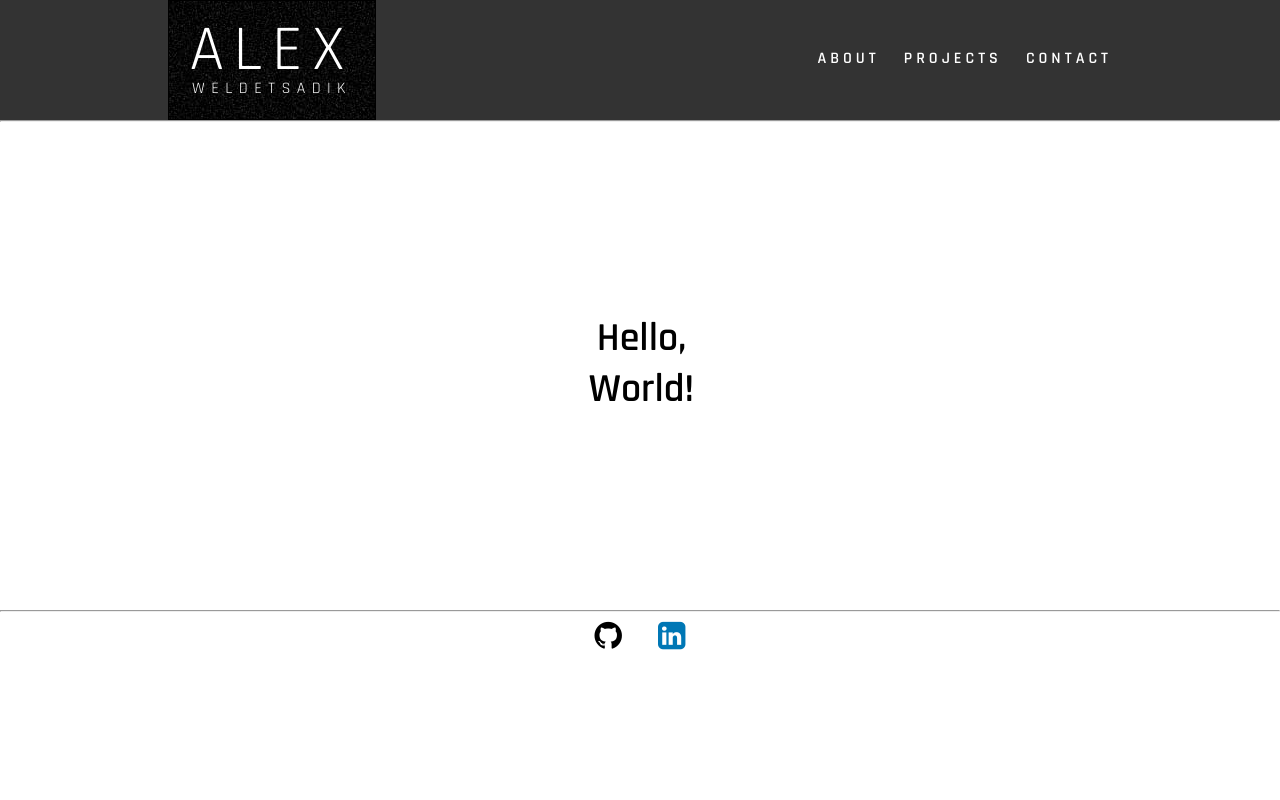
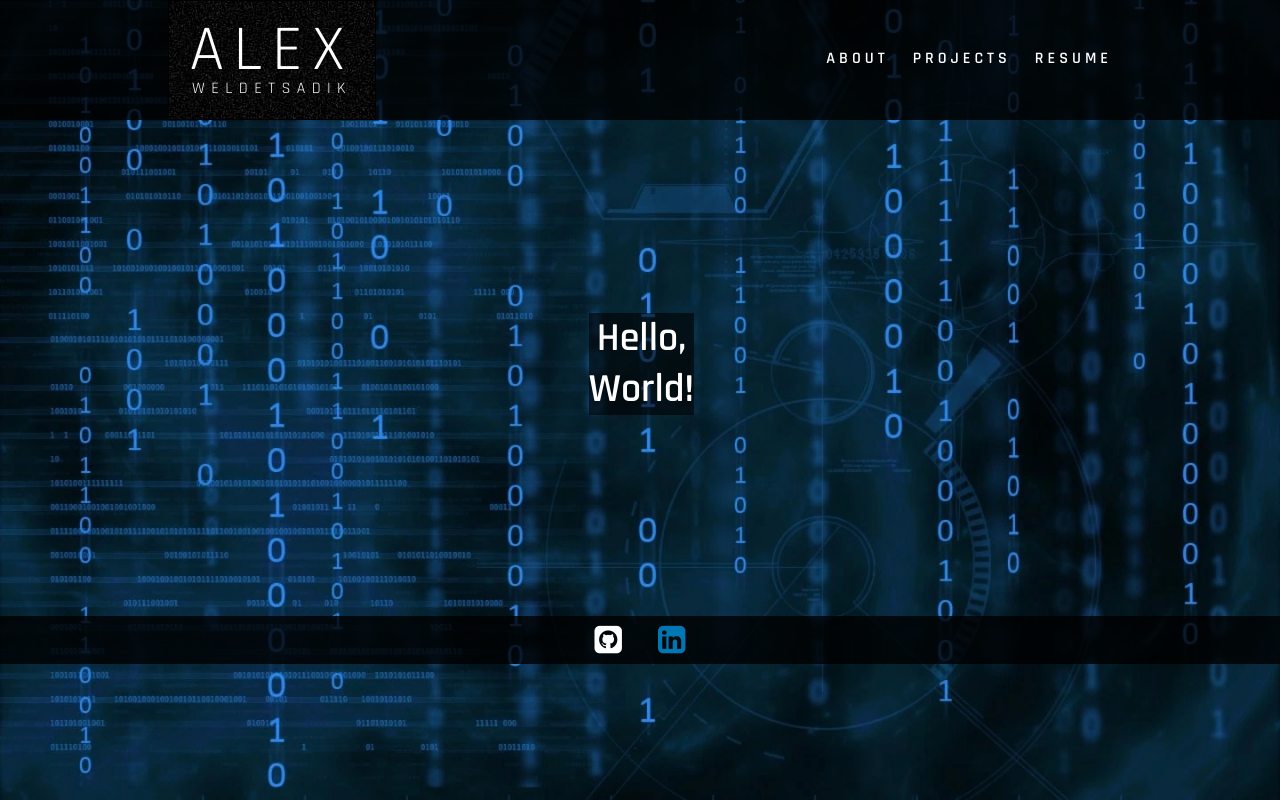
Before and after one commit to AWAlemu/portfolio, a plain HTML site: page index.html in a window 1280 px wide. Drawn offline with nearby package versions, Linux system fonts and the light colour scheme; a web font is replaced by a local one.

Commit message:
added background img and resume

```diff
--- a/css/style.css
+++ b/css/style.css
@@ -10,13 +10,16 @@ ul {
 
 body, hr {
     margin: 0;
+    padding: 0;
+    background: url('../image/binary_wp.jpg');
+    background-size: cover;
 }
 
 a {
     color: inherit;
 }
 
-header {
+header, footer {
     background-color: rgba(0,0,0,.8);
 }
 
@@ -146,13 +149,13 @@ section {
 }
 
 .content {
-    max-width: 59em;
-    min-height: 28em;
+    max-width: 61em;
+    min-height: 28.5em;
     height: 77%;
     margin: 0.5em auto 0em auto;
-    padding: 0em;
-    border-top: 0.1px solid #fff;
-    font-family: 'Old Standard TT', serif;
+    padding: 0.25em 1em;
+    border-top: 0.1px solid hidden;
+    font-family: 'Roboto Mono', sans-serif;
 }
 
 .text {
@@ -173,11 +176,8 @@ section {
     border: 1px solid black;
 }
 
-.bio {
-    width: 45em;
-    height: 15em;
-    margin: 20% 0;
-    border: 1px solid black;
+.about .content {
+    background-color: rgba(255,255,255,1);
 }
 
 .hidden {
@@ -186,7 +186,6 @@ section {
 
 .social {
     height: 3em;
-    max-width: 61em;
     margin: 0em auto 0em auto;
     padding: 0.5em 1em;
     text-align: center;
@@ -196,13 +195,17 @@ section {
     display: inline-block;
 }
 
+.github {
+    color: #fff;
+}
+
 .linkedin {
     color: #0077B5;
     margin-left: 1em;
 }
 
 .home,
-.contact {
+.resume {
     text-align: center;
 }
 
@@ -212,6 +215,8 @@ section {
     left: 46%;
     font-family: 'Rajdhani', sans-serif;
     font-size: 2.5em;
+    color: white;
+    background-color: rgba(0,0,0,.6);
 }
 
 #email {
@@ -242,7 +247,7 @@ section {
 	border: 0.1px solid black;
 	cursor: pointer;
 	position: relative;
-	top: -15.5em;
+	top: -15.25em;
 	z-index: 1;
 }
 
--- a/index.html
+++ b/index.html
@@ -6,7 +6,7 @@
     <meta name="viewport" content="width=device-width, initial-scale=1">
     <title>Alex Weldetsadik</title>
     <link href="//maxcdn.bootstrapcdn.com/font-awesome/4.5.0/css/font-awesome.min.css" rel="stylesheet">
-    <link href='https://fonts.googleapis.com/css?family=Rajdhani:600, 300, 500|Old+Standard+TT' rel='stylesheet' type='text/css'>
+    <link href='https://fonts.googleapis.com/css?family=Rajdhani:600, 300, 500|PRoboto+Mono' rel='stylesheet' type='text/css'>
     <link rel="stylesheet" type="text/css" href="css/style.css">
 </head>
 
@@ -23,7 +23,7 @@
                         <li><a href="#" id="about">About</a></li>
                         <!-- <li><a href="#skills" id="skills">Skills</a></li> -->
                         <li><a href="#" id="projects">Projects</a></li>
-                        <li><a href="#" id="contact">Contact</a></li>
+                        <li><a href="#" id="resume">Resume</a></li>
                     </ul>
                 </div>
                 <div class="nav-menu hidden">
@@ -43,7 +43,7 @@
             </div>
         </div>
     </header>
-    <hr/>
+    <!-- <hr/> -->
     <section class="main-frame ">
         <div class="page home">
             <div class="content">
@@ -227,16 +227,17 @@
                 </div>
             </div>
         </div>
-        <div class="page contact hidden">
+        <div class="page resume hidden">
             <div class="content">
-                <p id="email"><a href="mailto:alexweldetsadik@gmail.com">AlexWeldetsadik@gmail.com</a></p>
+                <!-- <p id="email"><a href="mailto:alexweldetsadik@gmail.com">AlexWeldetsadik@gmail.com</a></p> -->
+                <img src="image/resume.gif">
             </div>
         </div>
     </section>
-    <hr/>
+    <!-- <hr/> -->
     <footer class="social">
         <ul>
-            <li class="social-icons"><a href="https://github.com/AWAlemu" target="_blank"><i class="fa fa-github fa-2x" aria-hidden="true"></i></a></li>
+            <li class="social-icons"><a href="https://github.com/AWAlemu" target="_blank"><i class="github fa fa-github-square fa-2x" aria-hidden="true"></i></a></li>
             <li class="social-icons"><a href="https://www.linkedin.com/in/alexweldetsadik" target="_blank"><i class=" linkedin fa fa-linkedin-square fa-2x" aria-hidden="true"></i></a></li>
         </ul>
     </footer>
--- a/js/app.js
+++ b/js/app.js
@@ -11,9 +11,9 @@ $(document).ready(function() {
 		} else if (selected === 'projects') {
 			$('.page').addClass('hidden');
 			$('.projects').removeClass('hidden');
-		} else if (selected === 'contact') {
+		} else if (selected === 'resume') {
 			$('.page').addClass('hidden');
-			$('.contact').removeClass('hidden');
+			$('.resume').removeClass('hidden');
 		}
 	});
 
```
Also changed, not shown: image/binary_wp.jpg (added), image/resume.gif (added).
